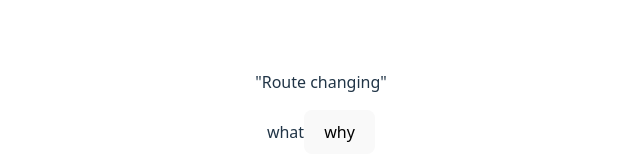
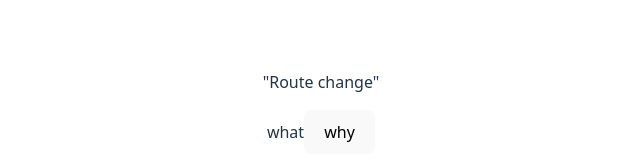
Before and after one commit to puneethx/stressbreak, a React (Vite) app: page / in a window 1280 px wide. Shown: the part 296-456 px from the top of the page, without its empty margins (319-959 px from the left). Built offline with nearby package versions, Linux system fonts and the light colour scheme.

Commit message:
Initial app

```diff
--- a/src/App.jsx
+++ b/src/App.jsx
@@ -8,7 +8,7 @@ function App() {
   return (
     <BrowserRouter>
       <>
-        <p>"Route changing"</p>
+        <p>"Route change"</p>
         <Routes>
           <Route path="/" element={<What/>}> </Route>
           <Route path='/what' element={<What />}> </Route>
```
